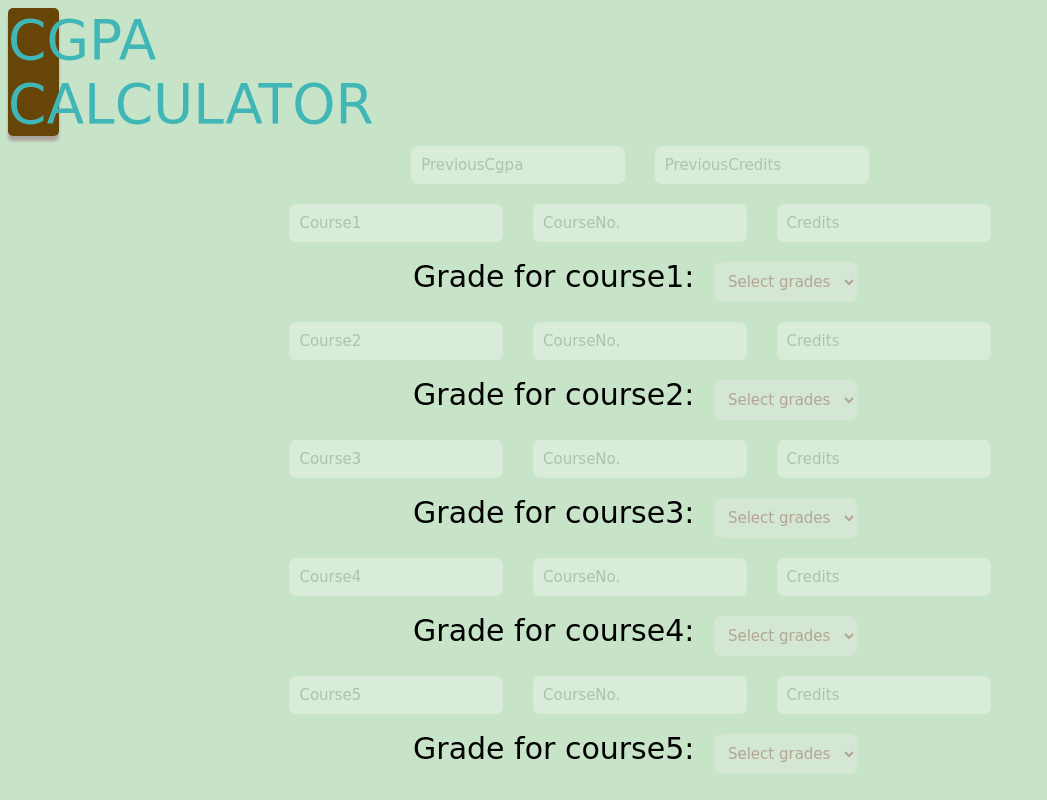
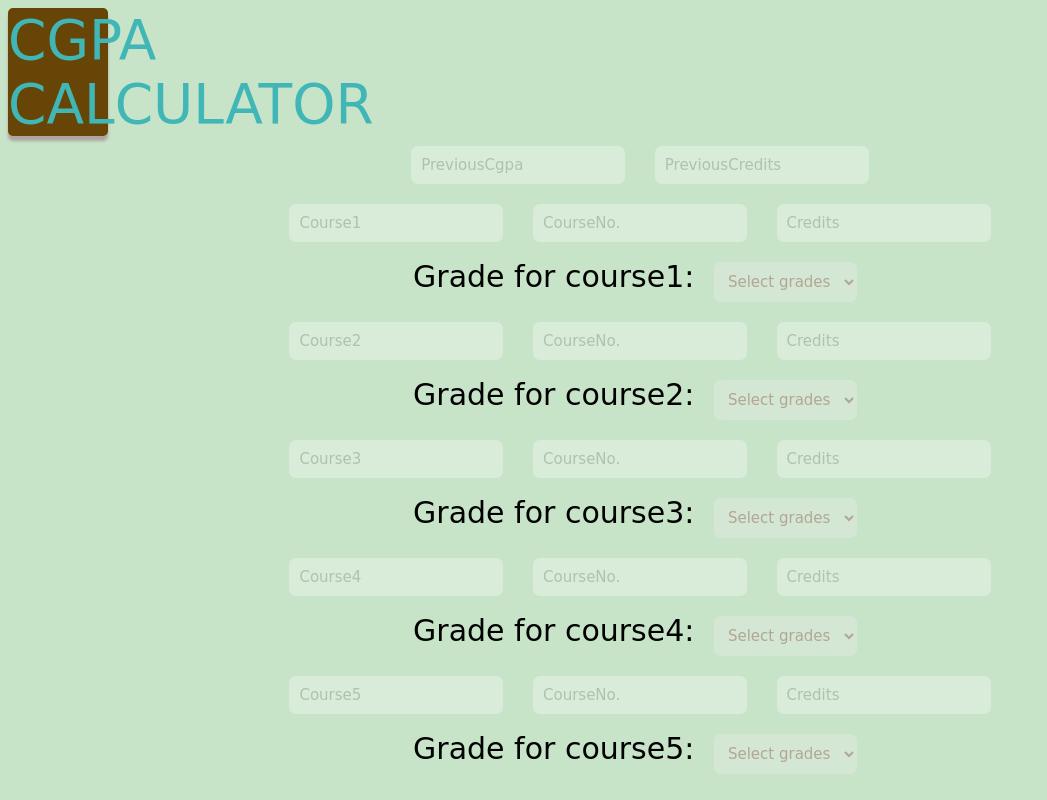
Before and after one commit to mohith-git/github4, a plain HTML site: page index.html in a window 1280 px wide. Shown: the top 800 px of the page, without its empty margins (0-1047 px from the left). Drawn offline with Linux system fonts and the light colour scheme.

Commit message:
Update stylesheet.css

```diff
--- a/stylesheet.css
+++ b/stylesheet.css
@@ -11,7 +11,7 @@ font-family: cursive ;
 
 color:rgb(65, 182, 182);
 background-color: rgb(102, 69, 7);
-width: 4vw;
+width: 100px;
 text-align: center;
 font-size: 55px;
 border-radius: 5px;
```
